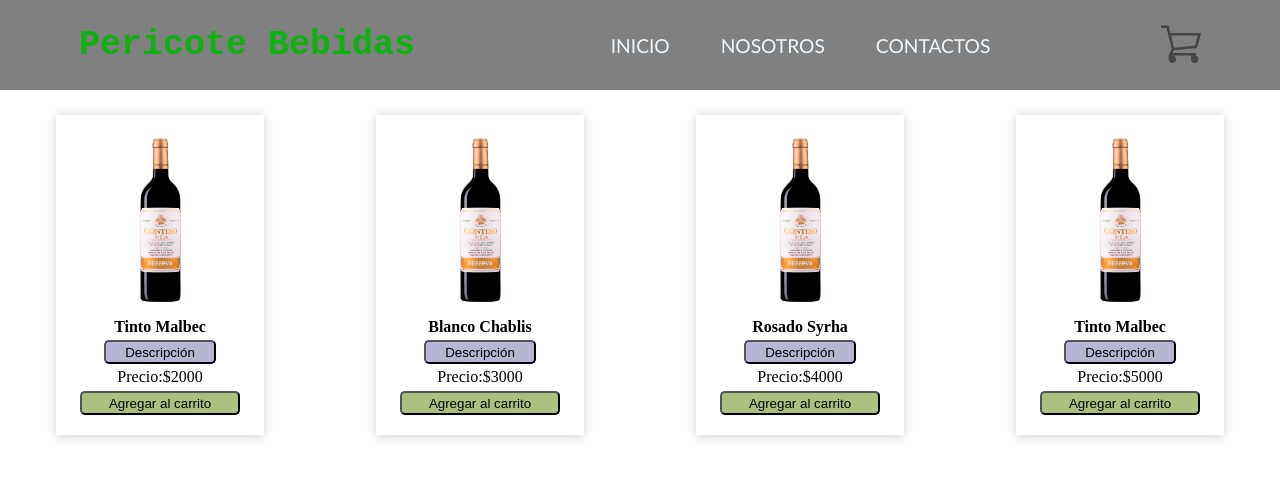
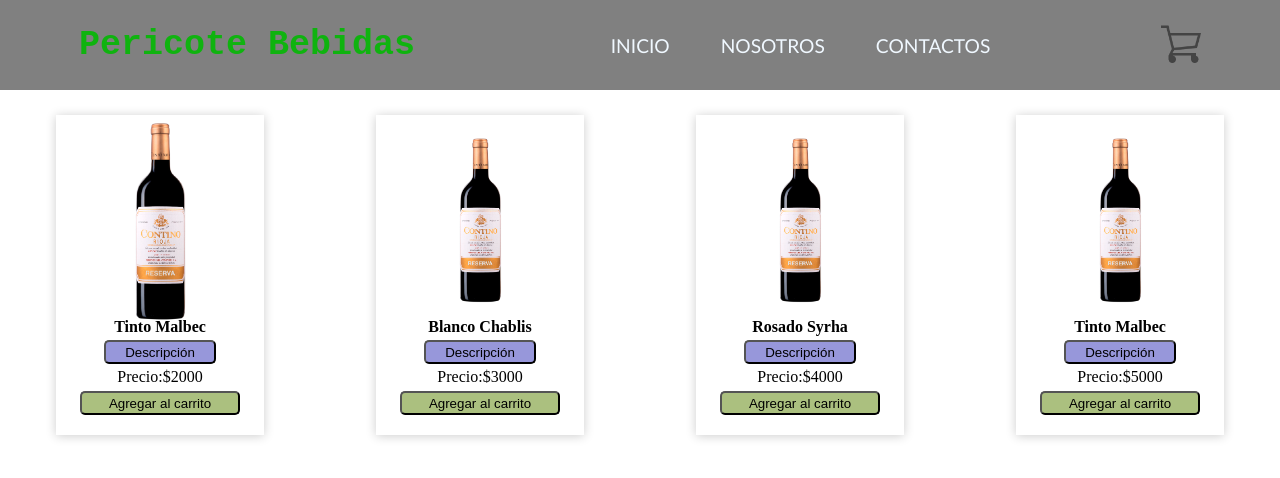
Before and after one commit to fedechiapparoli/react-final, a React (Create React App) app: page / in a window 1280 px wide. In both pictures the pointer is over the picture 160 px from the left and 214 px from the top of the page. Shown: the top 478 px of the page. Built offline with nearby package versions, Linux system fonts and the light colour scheme.

Commit message:
Item e Item List

```diff
--- a/src/components/ItemList.js
+++ b/src/components/ItemList.js
@@ -1,7 +1,7 @@
 import React, {useState, useEffect} from 'react'
 import Item from './Item.js'
-import vino1 from './imagen/vino1.png'
-import vino2 from './imagen/vino4.jpg'
+//import vino1 from './imagen/vino1.png'
+//import vino2 from './imagen/vino4.jpg'
 import vino3 from './imagen/vino5.png'
 
 
--- a/src/components/item.css
+++ b/src/components/item.css
@@ -22,6 +22,11 @@
 }
 .imagen{
     width: 7rem;
+    overflow: hidden;
+    transition: all 0.5 ease-in-out;
+}
+.imagen:hover{
+    transform: scale(1.2);
 }
 .cardsButton{
     margin: 5px;
@@ -38,9 +43,12 @@
 
 .description{
     margin: 4px;
-    background-color: rgb(182, 182, 212);
+    background-color: rgb(151, 151, 218);
     width: 7rem;
     height: 1.5rem;
     font-family: sans-serif;
     border-radius: 5px;
 }
+.description:hover{
+    background-color: rgb(49, 133, 49);
+}
```
